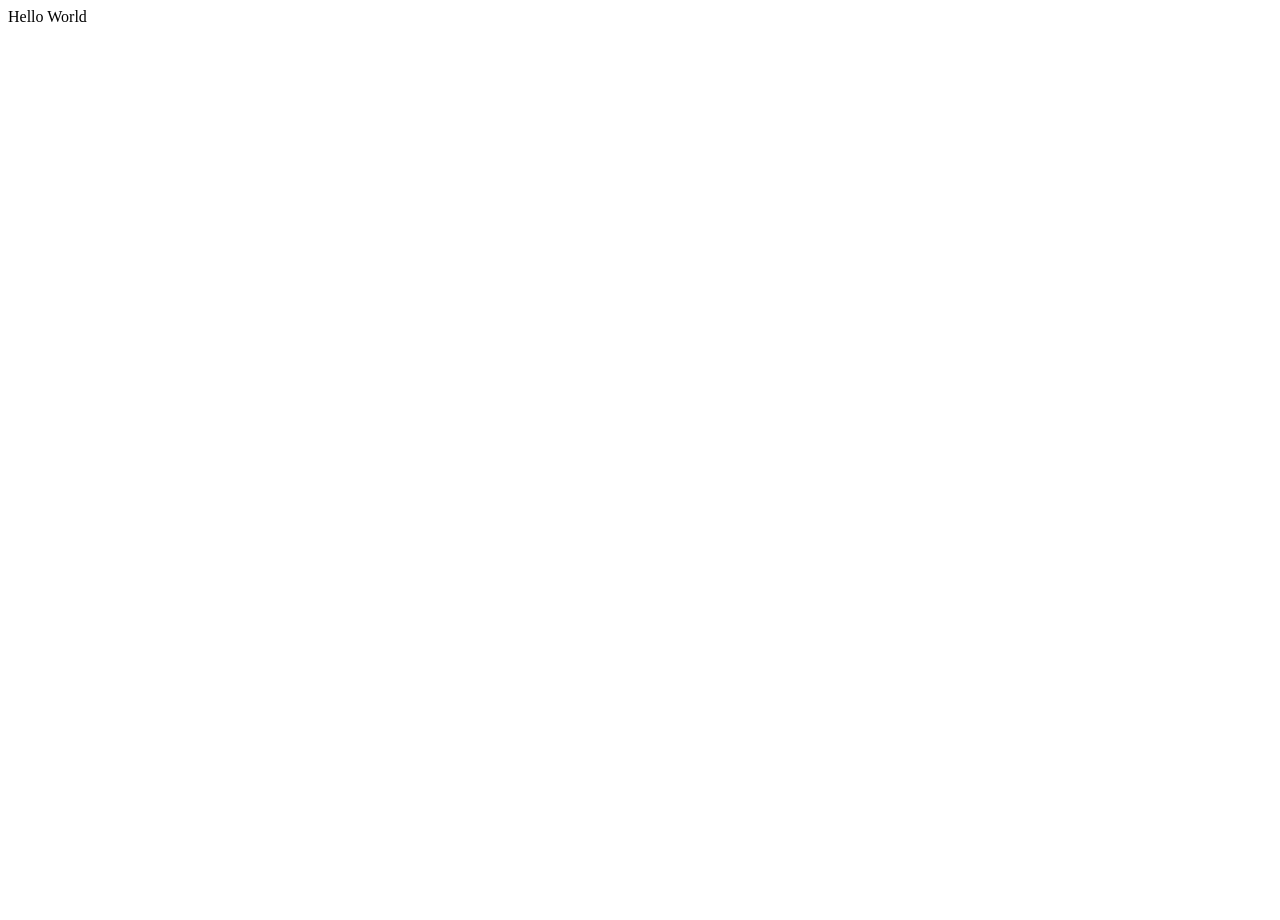
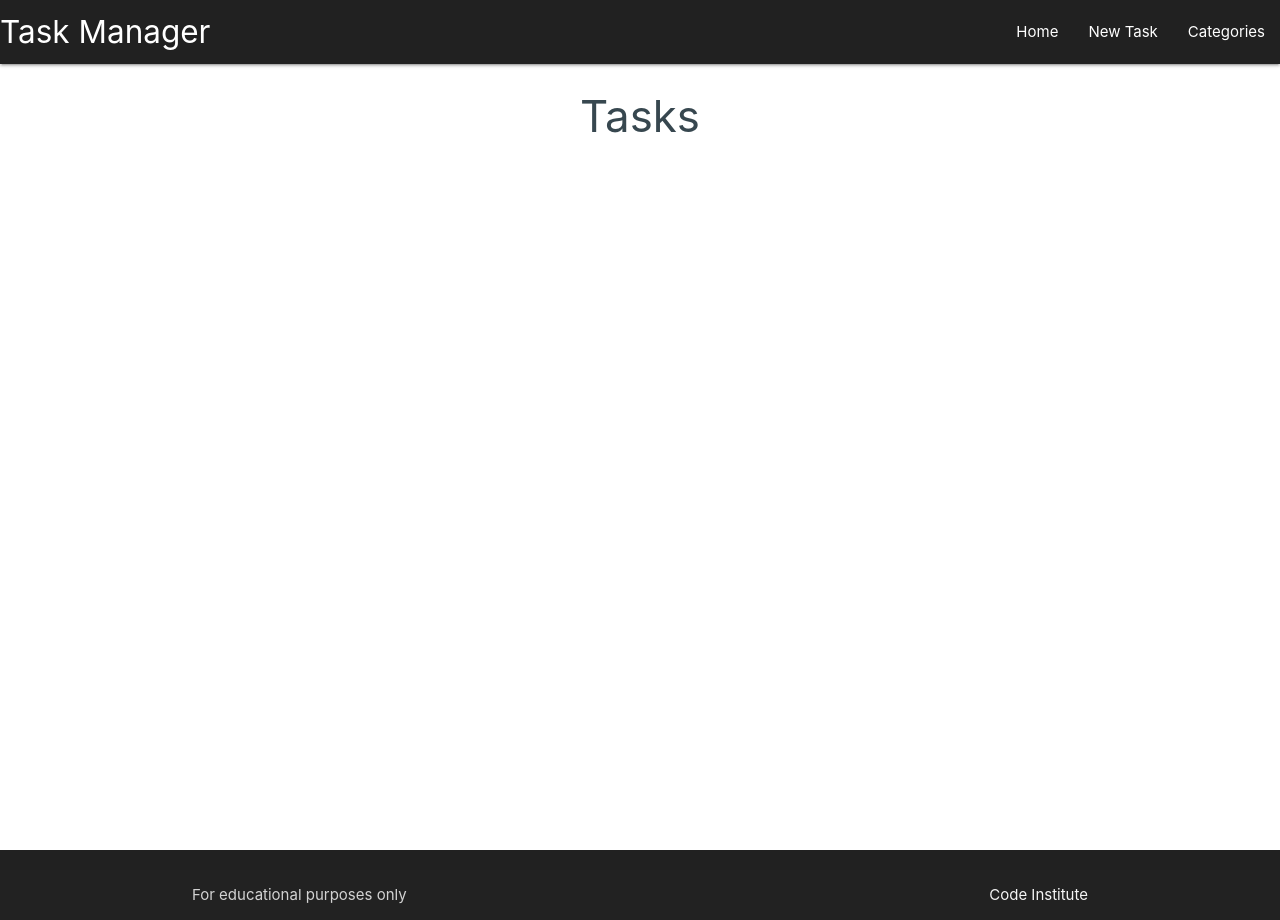
Before and after one commit to JamieB92/Task-Manager, a Flask app: page / in a window 1280 px wide. Before the commit the page is almost empty. Run offline with Flask 3, Linux system fonts and the light colour scheme.

Commit message:
add site structure

```diff
--- a/taskmanager/routes.py
+++ b/taskmanager/routes.py
@@ -5,4 +5,4 @@ from taskmanager.models import Category, Task
 
 @app.route("/")
 def home():
-    return render_template("base.html")
+    return render_template("tasks.html")
--- /dev/null
+++ b/taskmanager/static/css/style.css
@@ -0,0 +1,9 @@
+  body {
+      display: flex;
+      min-height: 100vh;
+      flex-direction: column;
+  }
+
+  main {
+      flex: 1 0 auto;
+  }
--- /dev/null
+++ b/taskmanager/static/js/script.js
@@ -0,0 +1,5 @@
+document.addEventListener("DOMContentLoaded", function () {
+    // sidenav initialization
+    let sidenav = document.querySelectorAll(".sidenav");
+    M.Sidenav.init(sidenav);
+});
--- a/taskmanager/templates/base.html
+++ b/taskmanager/templates/base.html
@@ -1,12 +1,56 @@
 <!DOCTYPE html>
 <html lang="en">
-  <head>
+
+<head>
     <meta charset="UTF-8" />
     <meta http-equiv="X-UA-Compatible" content="IE=edge" />
     <meta name="viewport" content="width=device-width, initial-scale=1.0" />
+    <link rel="stylesheet" href="https://cdnjs.cloudflare.com/ajax/libs/font-awesome/6.4.0/css/all.min.css"
+        integrity="sha512-iecdLmaskl7CVkqkXNQ/ZH/XLlvWZOJyj7Yy7tcenmpD1ypASozpmT/E0iPtmFIB46ZmdtAc9eNBvH0H/ZpiBw=="
+        crossorigin="anonymous" referrerpolicy="no-referrer" />
+    <link rel="stylesheet" href="https://cdnjs.cloudflare.com/ajax/libs/materialize/1.0.0/css/materialize.min.css" />
+    <link rel="stylesheet" href="{{ url_for('static', filename='css/style.css') }}" />
     <title>Document</title>
-  </head>
-  <body>
-    Hello World
-  </body>
+</head>
+
+<body>
+    <header>
+        <nav class="grey darken-4">
+            <div class="nav-wrapper">
+                <a href="{{ url_for('home') }}" class="brand-logo">Task Manager</a>
+                <a href="#" data-target="mobile-demo" class="sidenav-trigger"><i class="fas fa-bars"></i></a>
+                <ul class="right hide-on-med-and-down">
+                    <li><a href="{{ url_for('home') }}"> Home </a></li>
+                    <li><a href=""> New Task </a></li>
+                    <li><a href=""> Categories </a></li>
+                </ul>
+            </div>
+        </nav>
+        <!--Mobile navbar-->
+        <ul class="sidenav" id="mobile-demo">
+            <li><a href="{{ url_for('home') }}"> Home </a></li>
+            <li><a href=""> New Task </a></li>
+            <li><a href=""> Categories </a></li>
+        </ul>
+    </header>
+
+    <main class="container">
+        {% block content %}
+        {% endblock %}
+
+    </main>
+
+    <footer class="page-footer grey darken-4">
+        <div class="footer-copyright">
+            <div class="container">
+                For educational purposes only
+                <a class="grey-text text-lighten-4 right" href="https://codeinstitute.net" target="_blank">Code Institute</a>
+            </div>
+        </div>
+    </footer>
+
+    <script src="https://cdnjs.cloudflare.com/ajax/libs/materialize/1.0.0/js/materialize.min.js"></script>
+    <script src="{{ url_for('static', filename='js/script.js') }}"></script>
+</body>
+
 </html>
--- /dev/null
+++ b/taskmanager/templates/tasks.html
@@ -0,0 +1,6 @@
+{% extends "base.html" %}
+{% block content %}
+
+<h3 class="blue-grey-text text-darken-3  center-align">Tasks</h3>
+
+{% endblock %}
```
Also changed, not shown: 1 other file.
